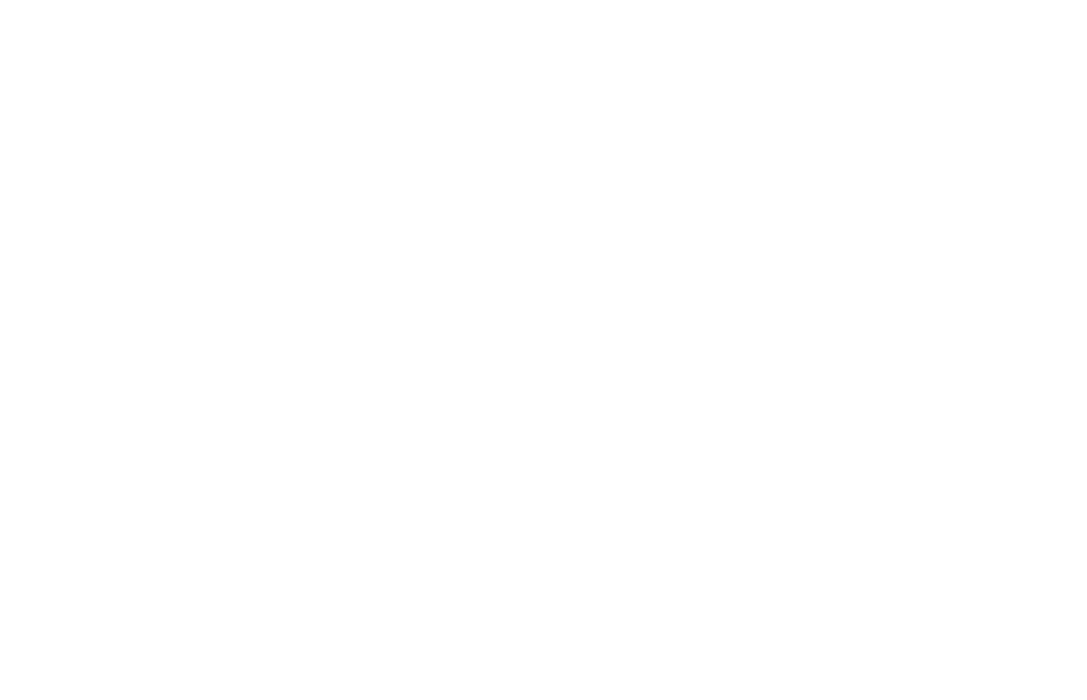
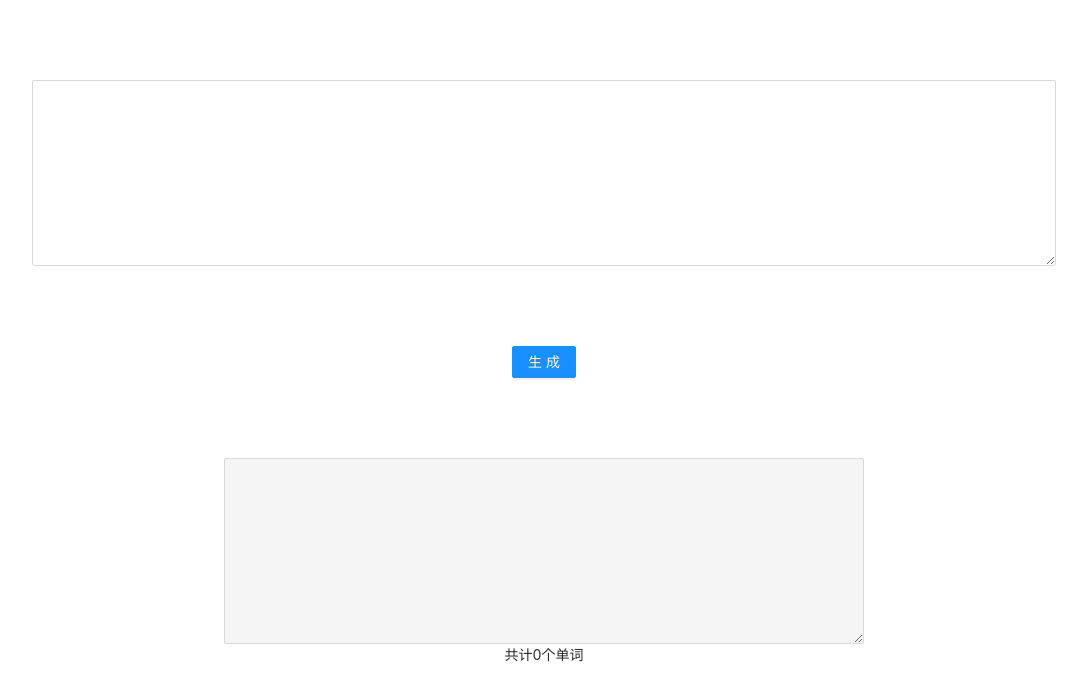
Before and after one commit to banzheshenghuo/-toolBox, a React (Create React App) app: page /#/private/createWord in a window 1280 px wide. Shown: the top 700 px of the page, without its empty margins (96-1183 px from the left). Built offline with nearby package versions, Linux system fonts and the light colour scheme.

Commit message:
feat: 优化单词组装

```diff
--- a/src/App.tsx
+++ b/src/App.tsx
@@ -28,7 +28,7 @@ function App() {
           <Route exact path="/public/roll">
             <RollPage />
           </Route>
-          <Route exact path="/priviate/createWord">
+          <Route exact path="/private/createWord">
             <CustomWordPage />
           </Route>
         </Switch>
--- a/src/page/CustomWordPage.tsx
+++ b/src/page/CustomWordPage.tsx
@@ -1,30 +1,13 @@
+import _ from "lodash";
 import { useEffect, useState } from "react";
-import Papa from "papaparse";
-import { Upload, Input, Button } from "antd";
-import { UploadOutlined } from "@ant-design/icons";
+import { Input, Button } from "antd";
 
 const { TextArea } = Input;
-const MARK_COLOR = "#B4FFEB";
-
-interface FileParsedData {
-  data: Array<Array<string>>;
-  errors: any[];
-  meta: Object;
-}
 
 export default function CustomWordPage() {
-  const [highWords, setHighWords] = useState<string[]>([]);
   const [textAreaVal, setTextAreaVal] = useState<any>();
   const [finalData, setFinalData] = useState<string>();
-
-  const props = {
-    name: "file",
-    showUploadList: false,
-    beforeUpload: (file: File) => {
-      csvToJson(file, createHighWordData);
-      return false;
-    },
-  };
+  const [words, setWords] = useState<string[]>([]);
 
   useEffect(() => {
     //* 如果 storage有数据就从中获取
@@ -32,39 +15,31 @@ export default function CustomWordPage() {
     setTextAreaVal(storageWords);
   }, []);
 
-  const createHighWordData = (data: string[]) => {
-    setHighWords(data);
-  };
-
   const updateTextAreaValue = (event: any) => {
     setTextAreaVal(event.target.value);
   };
 
+  // 1. remove newline
+  // 2. 转为小写字母并set map
+  // 3. 将 map 转为空格间隔的字符串
   const generateFinalWords = () => {
-    const result = highWords.slice();
+    const map = new Map();
 
-    const WordByHandArr = textAreaVal.split("\n");
+    const arr = textAreaVal.replaceAll("\n", " ").split(" ");
+    _.each(arr, (word) => {
+      map.set(word.toLowerCase(), 1);
+    });
+    const result = Array.from(map.keys());
 
-    for (const word of WordByHandArr) {
-      result.push(word.trim());
-    }
-
-    const finalWords = result.join(" ");
-
-    setFinalData(finalWords);
+    setWords(result);
     // * set storage
-    localStorage.setItem("words", finalWords);
+    localStorage.setItem("words", result.join(" "));
   };
-
+  console.log(1);
   return (
     <div>
       <div className="flex pt-20">
         <div className="flex flex-1 justify-center">
-          <Upload {...props}>
-            <Button icon={<UploadOutlined />}>上传csv</Button>
-          </Upload>
-        </div>
-        <div className="flex flex-1">
           <div className="w-4/5">
             <TextArea
               rows={8}
@@ -79,32 +54,10 @@ export default function CustomWordPage() {
           生成
         </Button>
         <div className="pt-20 w-2/4 m-auto">
-          <TextArea rows={8} value={finalData} disabled />
+          <TextArea rows={8} value={words.join(" ")} disabled />
         </div>
+        <span>共计{words.length}个单词</span>
       </div>
     </div>
   );
 }
-
-function csvToJson(file: File, cb: (data: string[]) => void) {
-  Papa.parse(file, {
-    complete: (res: FileParsedData) => {
-      cb(gerMarkColorRecord(res));
-    },
-    error: (reason) => {
-      console.error(reason);
-    },
-  });
-}
-
-function gerMarkColorRecord(res: FileParsedData): string[] {
-  const result = [];
-
-  for (const record of res.data) {
-    if (record[3] === MARK_COLOR) {
-      result.push(record[6]);
-    }
-  }
-
-  return result;
-}
--- a/src/page/PrivateListPage.tsx
+++ b/src/page/PrivateListPage.tsx
@@ -5,7 +5,7 @@ export default function PrivateListPage() {
     <div className="m-8 ">
       <ul>
         <li>
-          <Link to="/priviate/createWord">单词生成页面</Link>
+          <Link to="/private/createWord">单词生成页面</Link>
         </li>
       </ul>
     </div>
```
Also changed, not shown: 2 other files (tests, documents, lock files or other folders).
